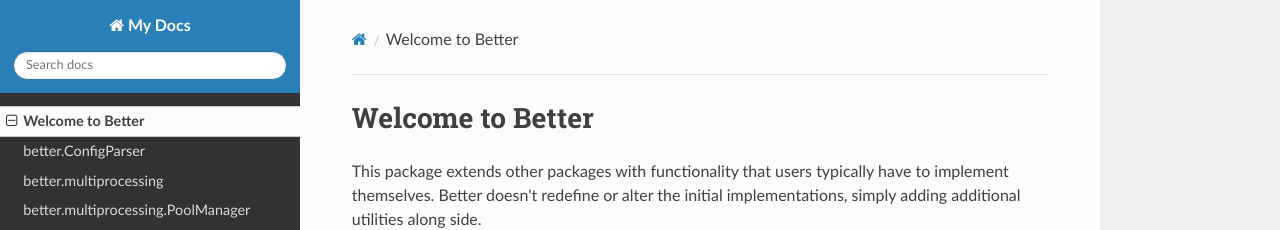
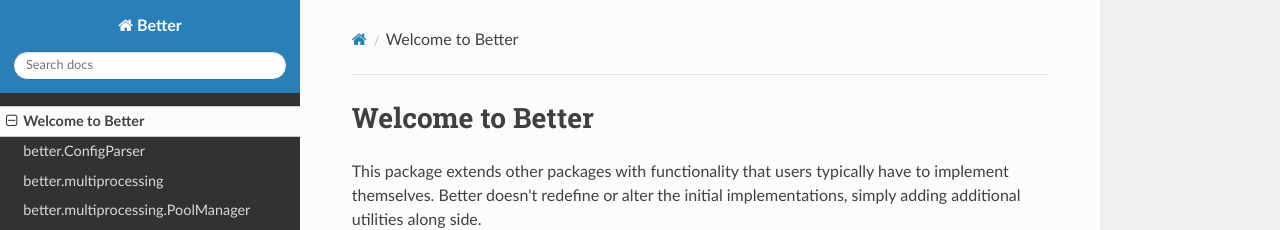
Before and after one commit to Kieran-Bacon/Better, an MkDocs documentation site: the page built from docs/index.md, in a window 1280 px wide. Shown: the top 230 px of the page. Built offline with MkDocs 1.6.1, drawn with Linux system fonts in a browser that asks for light colours; nearby versions of some CDN libraries.

Commit message:
remove space

```diff
--- a/mkdocs.yml
+++ b/mkdocs.yml
@@ -1,12 +1,9 @@
-site_name: My Docs
+site_name: Better
 theme: readthedocs
-
 nav:
 - Welcome to Better: 'index.md'
 - better.ConfigParser: 'ConfigParser.md'
-
 - better.multiprocessing: 'multiprocessing-index.md'
 - better.multiprocessing.PoolManager: 'multiprocessing/PoolManager.md'
-
 - better.threading: 'threading-index.md'
 - better.threading.tfor: 'threading/tfor.md'
```
